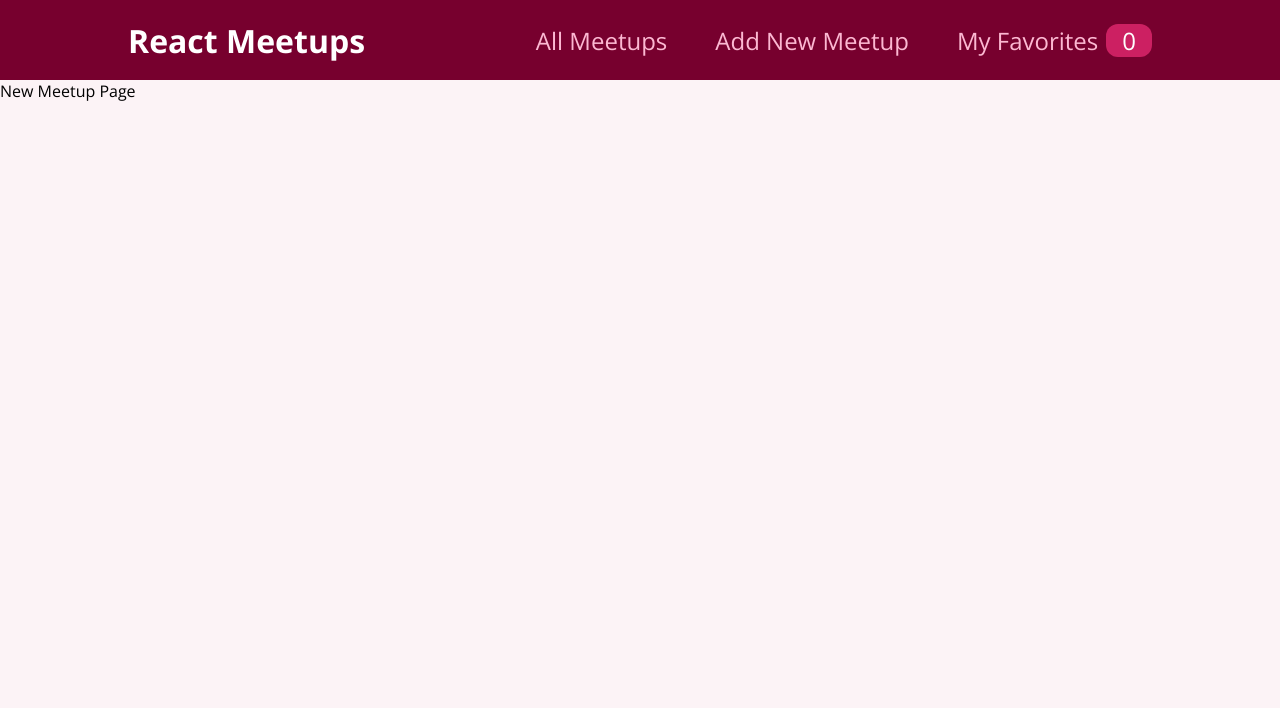
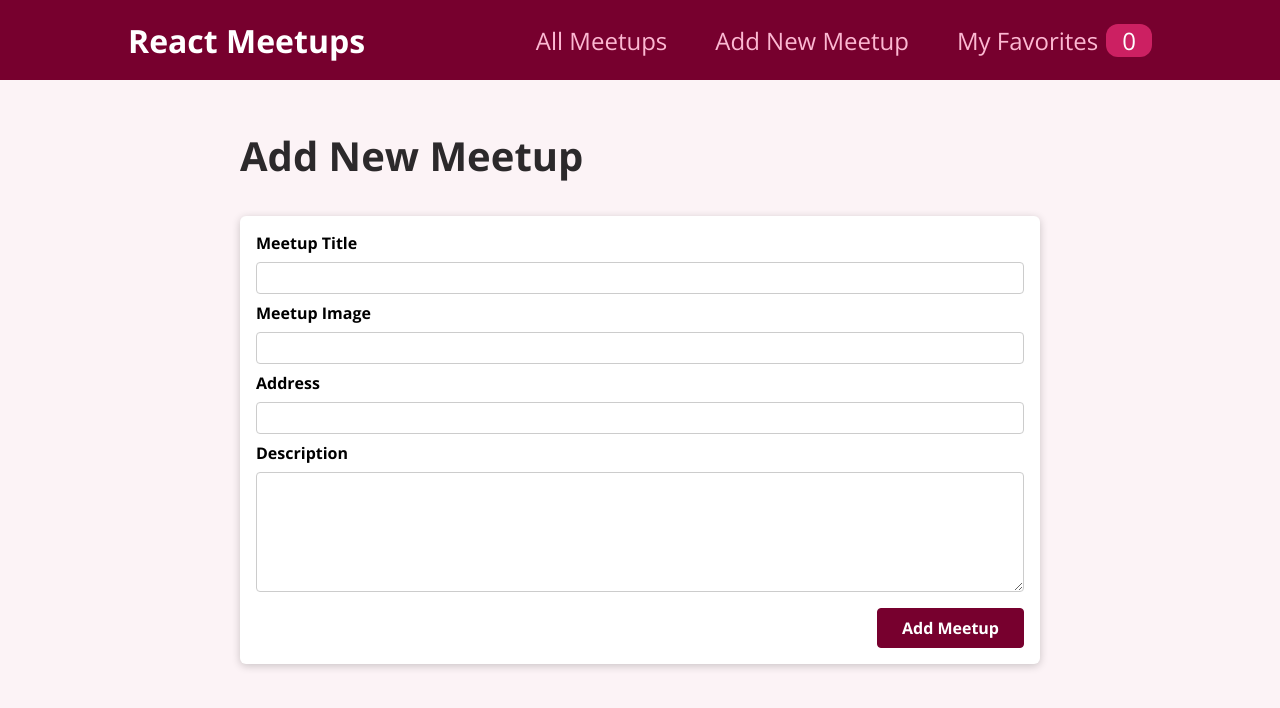
Before and after one commit to qluke/my-react, a React (Create React App) app: page /new-meetup in a window 1280 px wide. Shown: the top 708 px of the page. Built offline with nearby package versions, Linux system fonts and the light colour scheme.

Commit message:
添加表单输入

```diff
--- a/src/App.js
+++ b/src/App.js
@@ -3,19 +3,18 @@
 import AllMeetupsPage from "./pages/AllMeetups";
 import NewMeetupPage from "./pages/NewMeetup";
 import FavoritesPage from "./pages/Favorites";
-import MainNavigation from "./components/layout/MainNavigation";
+import Layout from './components/layout/Layout';
 
-// 定义三个路由
+// 定义三个路由 MainNavigation组件嵌入到Layout组件中
 function App() {
   return (
-    <div>
-      <MainNavigation />
+    <Layout>
       <Routes>
         <Route path="/" element={<AllMeetupsPage />} />
         <Route path="/new-meetup" element={<NewMeetupPage />} />
         <Route path="/favorites" element={<FavoritesPage />} />
       </Routes>
-    </div>
+    </Layout>
   );
 }
 
--- /dev/null
+++ b/src/components/layout/Layout.js
@@ -0,0 +1,17 @@
+import MainNavigation from './MainNavigation';
+import classes from './Layout.module.css';
+
+// 这段代码定义了一个名为 Layout 的 React 组件。这个组件渲染了一个包含页面主要内容的 main 元素，同时在页面顶部渲染了一个 MainNavigation 组件。
+// <main className={classes.main}>{props.children}</main> 是 Layout 组件中的一个子元素，它使用 props.children 属性来渲染所有传递给 Layout 组件的子元素。其中，className={classes.main} 表示给 main 元素添加一个样式类名为 classes.main，这个类名可能是通过 import 引入的一个样式类名对象，用来控制 main 元素的样式和布局。
+// 这种方式可以让 Layout 组件的内部结构更加灵活，因为它可以接受任意类型的子元素作为页面主要内容，并且可以通过 props 属性来动态地控制 main 元素的样式和布局。同时，由于 Layout 组件在顶部渲染了一个 MainNavigation 组件，因此它可以在整个应用程序中共享相同的导航栏和页面布局。
+
+function Layout(props) {
+  return (
+    <div>
+      <MainNavigation />
+      <main className={classes.main}>{props.children}</main>
+    </div>
+  );
+}
+
+export default Layout;
--- /dev/null
+++ b/src/components/layout/Layout.module.css
@@ -0,0 +1,5 @@
+.main {
+  margin: 3rem auto;
+  width: 90%;
+  max-width: 50rem;
+}
--- a/src/components/meetups/MeetupItem.js
+++ b/src/components/meetups/MeetupItem.js
@@ -1,5 +1,6 @@
 import { useContext } from "react";
 
+import Card from "../ui/Card";
 import classes from "./MeetupItem.module.css";
 import FavoritesContext from "../../store/favorites-context";
 
@@ -30,6 +31,7 @@
 
   return (
     <li className={classes.item}>
+      <Card>
         <div className={classes.image}>
           <img src={props.image} alt={props.title} />
         </div>
@@ -43,6 +45,7 @@
             {itemIsFavorite ? "Remove from Favorites" : "To Favorites"}
           </button>
         </div>
+      </Card>
     </li>
   );
 }
--- a/src/components/meetups/NewMeetupForm.js
+++ b/src/components/meetups/NewMeetupForm.js
@@ -1,6 +1,7 @@
-import { useRef } from "react";
+import { useRef } from 'react';
 
-import classes from "./NewMeetupForm.module.css";
+import Card from '../ui/Card';
+import classes from './NewMeetupForm.module.css';
 
 function NewMeetupForm(props) {
   const titleInputRef = useRef();
@@ -23,29 +24,31 @@
       description: enteredDescription,
     };
 
-    props.onAddMeetup(meetupData);
+    console.log(meetupData);
+    // props.onAddMeetup(meetupData);
   }
 
   return (
+    <Card>
       <form className={classes.form} onSubmit={submitHandler}>
         <div className={classes.control}>
-        <label htmlFor="title">Meetup Title</label>
-        <input type="text" required id="title" ref={titleInputRef} />
+          <label htmlFor='title'>Meetup Title</label>
+          <input type='text' required id='title' ref={titleInputRef} />
         </div>
         <div className={classes.control}>
-        <label htmlFor="image">Meetup Image</label>
-        <input type="url" required id="image" ref={imageInputRef} />
+          <label htmlFor='image'>Meetup Image</label>
+          <input type='url' required id='image' ref={imageInputRef} />
         </div>
         <div className={classes.control}>
-        <label htmlFor="address">Address</label>
-        <input type="text" required id="address" ref={addressInputRef} />
+          <label htmlFor='address'>Address</label>
+          <input type='text' required id='address' ref={addressInputRef} />
         </div>
         <div className={classes.control}>
-        <label htmlFor="description">Description</label>
+          <label htmlFor='description'>Description</label>
           <textarea
-          id="description"
+            id='description'
             required
-          rows="5"
+            rows='5'
             ref={descriptionInputRef}
           ></textarea>
         </div>
@@ -53,6 +56,7 @@
           <button>Add Meetup</button>
         </div>
       </form>
+    </Card>
   );
 }
 
--- /dev/null
+++ b/src/components/ui/Card.js
@@ -0,0 +1,10 @@
+import classes from './Card.module.css';
+
+// props.children 是一个特殊的 props 属性，它表示组件的所有子元素。
+// 在 React 中，可以通过在组件标签中添加子元素来传递任意的内容给组件。这些子元素可以是文本、元素、组件或者其他任何类型的内容。
+
+function Card(props) {
+  return <div className={classes.card}>{props.children}</div>;
+}
+
+export default Card;
--- /dev/null
+++ b/src/components/ui/Card.module.css
@@ -0,0 +1,5 @@
+.card {
+  background-color: white;
+  border-radius: 6px;
+  box-shadow: 0 2px 8px rgba(0, 0, 0, 0.2);
+}
--- a/src/pages/NewMeetup.js
+++ b/src/pages/NewMeetup.js
@@ -1,5 +1,13 @@
+import NewMeetupForm from '../components/meetups/NewMeetupForm';
+
+
 function NewMeetupPage() {
-  return <div>New Meetup Page</div>;
+  return (
+    <section>
+      <h1>Add New Meetup</h1>
+      <NewMeetupForm />
+    </section>
+  );
 }
 
 export default NewMeetupPage;
```
Lines whose indentation alone changed are shown as unchanged.
